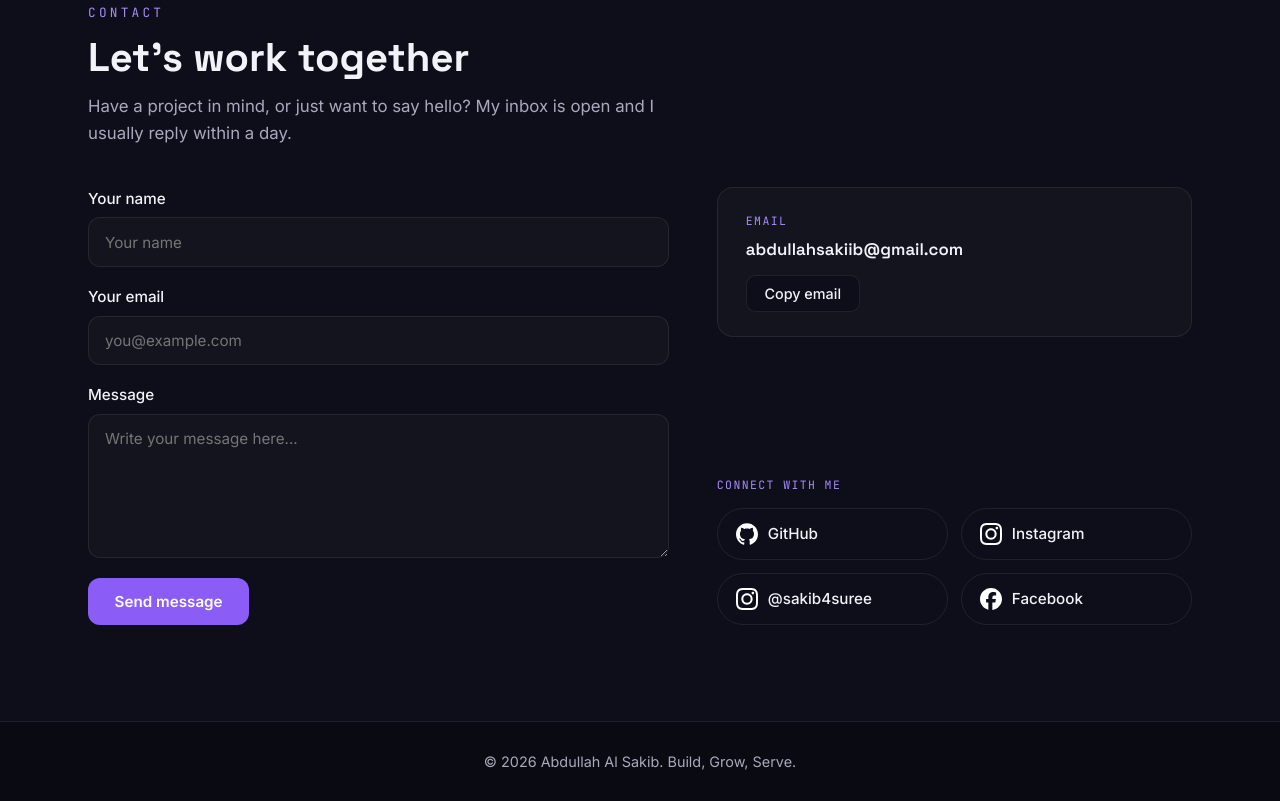
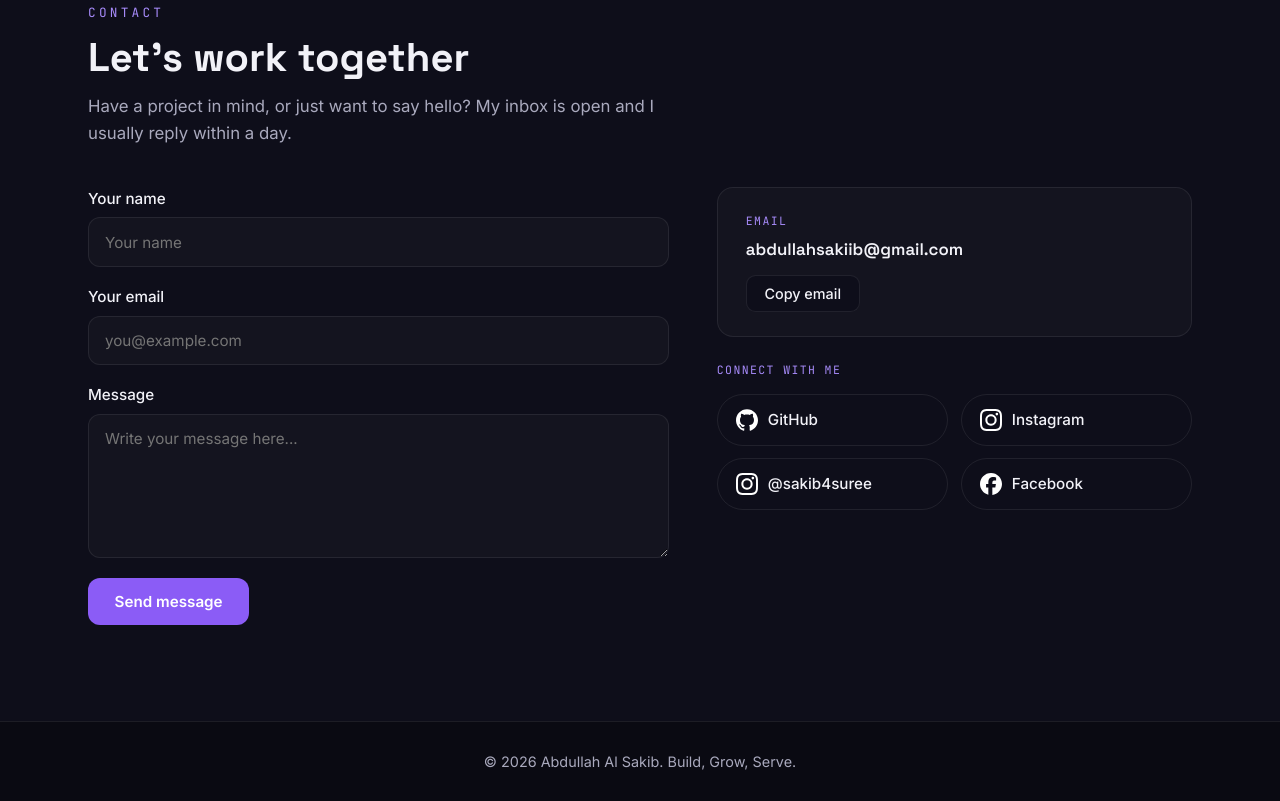
Before and after one commit to abdullahsakib1/portfolio, a plain HTML site: page index.html in a window 1280 px wide. Shown: the part 2690-3491 px from the top of the page. Drawn offline with Linux system fonts and the light colour scheme.

Commit message:
Fix contact spacing: remove empty gap below email and social links

```diff
--- a/css/style.css
+++ b/css/style.css
@@ -277,7 +277,7 @@ p:last-child { margin-bottom: 0; }
 .project-links a:hover { color: #c4b5fd; border-color: #c4b5fd; }
 
 /* Contact */
-.contact-grid { display: grid; grid-template-columns: 1.1fr .9fr; gap: 3rem; align-items: stretch; margin-top: 2.5rem; }
+.contact-grid { display: grid; grid-template-columns: 1.1fr .9fr; gap: 3rem; align-items: start; margin-top: 2.5rem; }
 #contact-form { display: flex; flex-direction: column; }
 #contact-form label { display: block; font-size: .95rem; font-weight: 500; margin: 0 0 .4rem; }
 #contact-form label:not(:first-child) { margin-top: 1.1rem; }
@@ -294,7 +294,7 @@ p:last-child { margin-bottom: 0; }
 }
 #contact-form textarea { flex: 1; min-height: 140px; }
 #contact-form button { margin-top: 1.25rem; align-self: flex-start; }
-.contact-side { display: flex; flex-direction: column; gap: 1.5rem; justify-content: space-between; }
+.contact-side { display: flex; flex-direction: column; gap: 1.5rem; justify-content: flex-start; }
 .info-card {
   background: var(--card); border: 1px solid var(--line-soft);
   border-radius: 1rem; padding: 1.5rem 1.75rem;
```
